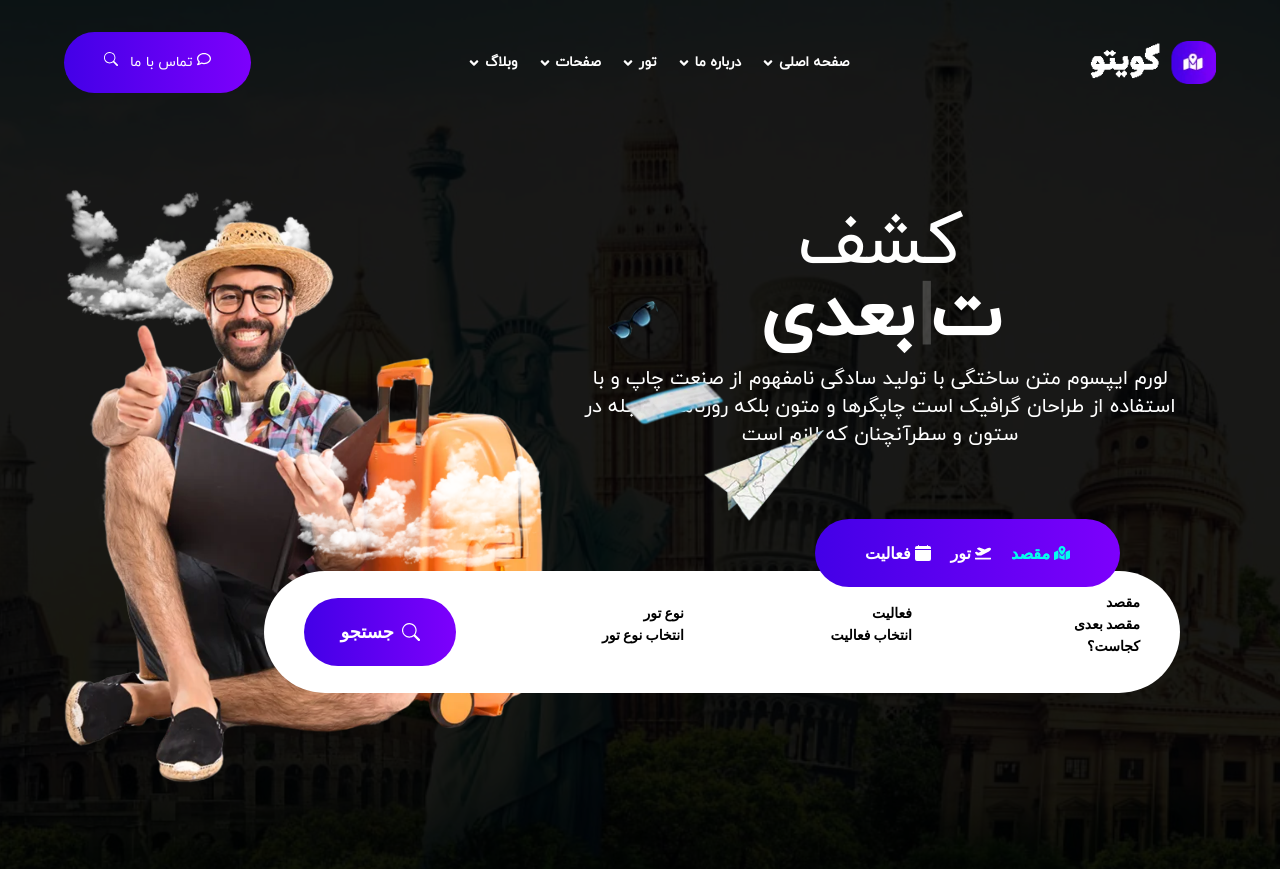
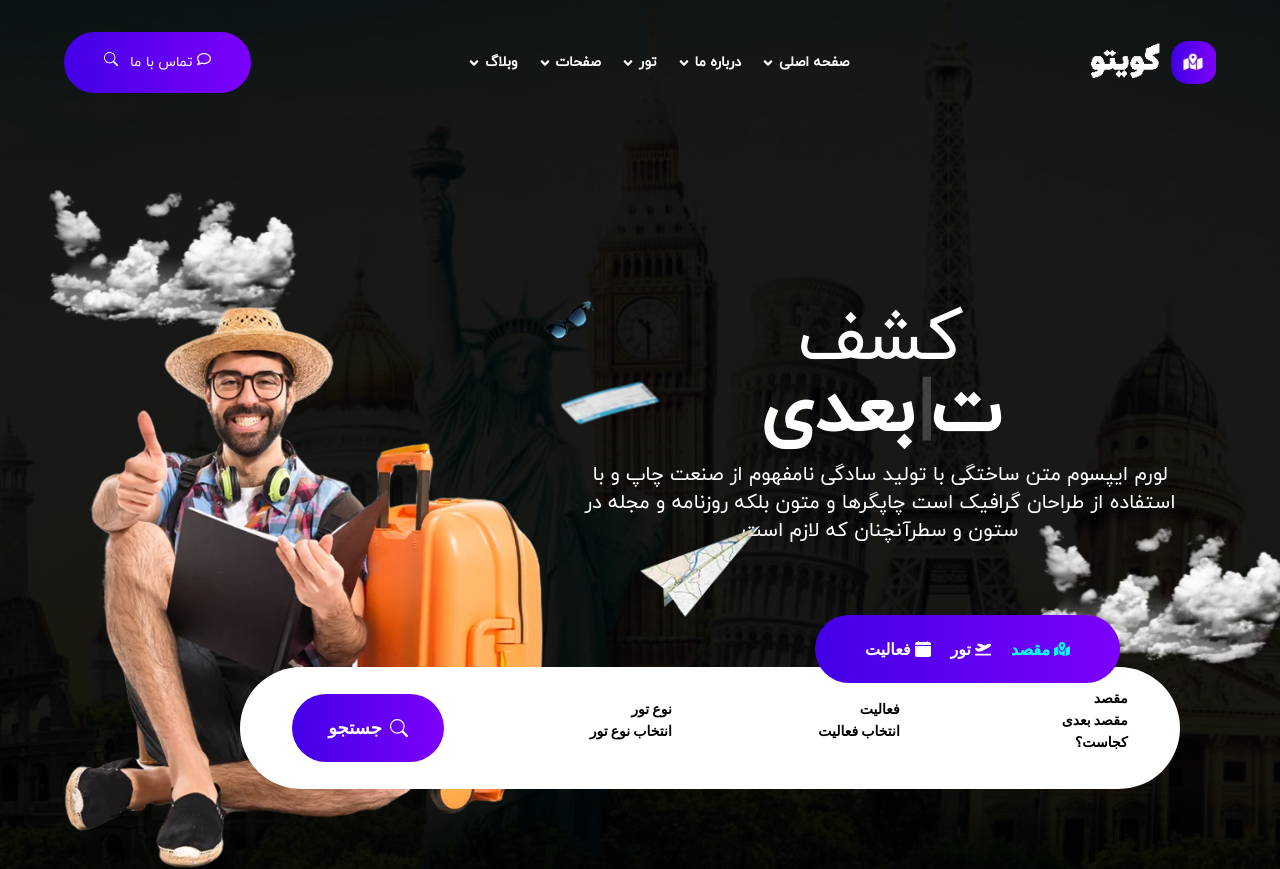
Before and after one commit to shivarahimi/tourism_project, a Next.js app: page / in a window 1280 px wide. Shown: the top 869 px of the page. Built offline with nearby package versions, Linux system fonts and the light colour scheme.

Commit message:
shiva-update

```diff
--- /dev/null
+++ b/src/components/common/Animation/RightToLeftImg/RightToLeftImg.tsx
@@ -0,0 +1,31 @@
+// base
+import { FC } from "react";
+// lib
+import { motion } from "framer-motion";
+
+interface IPropType {
+  children: React.ReactNode;
+  className?: string;
+  duration?: number;
+}
+
+const RightToLeftImg: FC<IPropType> = ({ children, className, duration }) => {
+  return (
+    <motion.div
+      className={className}
+      animate={{
+        x: ["0%", "100%", "0%"], // حرکت به چپ و راست
+      }}
+      transition={{
+        duration: duration, // مدت زمان حرکت
+        repeat: Infinity, // تکرار حرکت
+        repeatType: "loop", // تکرار به صورت حلقه
+        ease: "easeInOut", // نوع انیمیشن
+      }}
+    >
+      {children}
+    </motion.div>
+  );
+};
+
+export { RightToLeftImg };
--- a/src/components/common/ExploreJourney/ExploreJourney.tsx
+++ b/src/components/common/ExploreJourney/ExploreJourney.tsx
@@ -4,6 +4,7 @@ import { FC } from "react";
 import { FullButton } from "../FullButton/FullButton";
 import { FullImage } from "../FullImage/FullImage";
 import { exploreEventTypeEnum } from "#/src/core/enums/exploreEventType.enum";
+import { RightToLeft } from "../Animation/RightToLeft/RightToLeft";
 
 interface IPropType {
   data: ExploreEventDataType;
@@ -29,17 +30,25 @@ const ExploreJourney: FC<IPropType> = ({ data, dataType }) => {
     dataType === exploreEventTypeEnum.exploreEvent
       ? ""
       : "flex items-center gap-2";
-  // const isExploreEvent = dataType === exploreEventTypeEnum.exploreEvent;
   return (
     <section>
       <div className={`flex flex-col justify-center z-20 ${exploreEventWidth}`}>
         <div className={`mb-5 ${exploreEventText}`}>
-          <div className={`text-[28px] xl:text-[42px] ${exploreEventStar}`}>
-            <FullImage src={defaultImage1} alt="استار" width={28} height={28} />
-            {data.title}
-          </div>
+          <RightToLeft duration={0.5} animName="easeOut">
+            <div className={`text-[28px] xl:text-[42px] ${exploreEventStar}`}>
+              <FullImage
+                src={defaultImage1}
+                alt="استار"
+                width={28}
+                height={28}
+              />
+              {data.title}
+            </div>
+          </RightToLeft>
           <h1 className="font-black text-[35px] xl:text-[53px]">{data.info}</h1>
-          <p className="text-[20px] xl:text-lg text-start">{data.desc}</p>
+          <RightToLeft duration={0.5} animName="easeOut">
+            <p className="text-[20px] xl:text-lg text-start">{data.desc}</p>
+          </RightToLeft>
         </div>
         <div>
           <ul
--- a/src/components/containers/LandingContainer/Intro/Intro.tsx
+++ b/src/components/containers/LandingContainer/Intro/Intro.tsx
@@ -1,17 +1,18 @@
 "use client";
 // base
-import { FC, useRef } from "react";
+import { FC } from "react";
+// lib
 import { Typewriter } from "react-simple-typewriter";
 // components
+import { Mover } from "#/src/components/common/Animation/Mover/Mover";
+import { RightToLeftImg } from "#/src/components/common/Animation/RightToLeftImg/RightToLeftImg";
+import { FullImage } from "#/src/components/common/FullImage/FullImage";
 import { TabSearchBox } from "./TabSearchBox/TabSearchBox";
-import { FullImage } from "#/src/components/common/FullImage/FullImage";
-import { useInView, motion } from "framer-motion";
+import { motion } from "framer-motion";
 
 interface IPropType {}
 
 const Intro: FC<IPropType> = () => {
-  const ref = useRef(null); // برای رفرنس دادن به بخش مورد نظر
-  const isInView = useInView(ref, { once: true }); // وقتی برای اولین بار وارد نمای کاربر شود
   const defaultImage1 = "/images/landing/Intro/banner_men.png";
   const defaultImage2 = "/images/landing/Intro/cloud2.png";
   const defaultImage3 = "/images/landing/Intro/plane1.png";
@@ -20,6 +21,12 @@ const Intro: FC<IPropType> = () => {
 
   return (
     <section className="relative z-20">
+      <motion.div
+        className="container flex flex-col-reverse items-center xl:flex-row xl:items-start md:justify-between text-white w-[90%] xl:mt-24 mx-auto"
+        initial={{ x: 0 }}
+        whileHover={{ x: 10 }} // حرکت به راست هنگام هاور
+        transition={{ duration: 0.5 }}
+      ></motion.div>
       <div className="flex flex-col-reverse items-center xl:flex-row xl:items-start md:justify-between text-white w-[90%] xl:mt-24 mx-auto">
         <div className="text-center max-w-2xl p-5">
           <div className="text-4xl md:text-7xl">کشف</div>
@@ -44,24 +51,17 @@ const Intro: FC<IPropType> = () => {
             ستون و سطرآنچنان که لازم است
           </p>
         </div>
-        <motion.div
-          animate={isInView ? { y: ["0px", "-10px", "0px"] } : { y: "0px" }}
-          transition={{
-            duration: 3,
-            repeat: Infinity,
-            repeatType: "loop",
-            ease: "easeInOut",
-          }}
+        <Mover duration={3} animName="easeInOut">
+          <FullImage src={defaultImage1} alt="مرد" width={550} height={550} />
+        </Mover>
+
+        <RightToLeftImg
+          className="absolute top-0 left-0 -z-10 hidden lg:block"
+          duration={45}
         >
-          <FullImage src={defaultImage1} alt="مرد" width={550} height={550} />
+          <FullImage src={defaultImage2} alt="ابر" width={250} height={250} />
+        </RightToLeftImg>
 
-          <FullImage
-            src={defaultImage2}
-            alt="ابر"
-            width={250}
-            height={250}
-            className="absolute top-0 left-0 -z-10 hidden lg:block"
-          />
         <FullImage
           src={defaultImage4}
           alt="عینک"
@@ -71,7 +71,7 @@ const Intro: FC<IPropType> = () => {
         />
         <FullImage
           src={defaultImage5}
-            alt="عکس"
+          alt="تیکت"
           width={100}
           height={100}
           className="absolute top-48 left-[35rem] hidden xl:block"
@@ -83,14 +83,13 @@ const Intro: FC<IPropType> = () => {
           height={120}
           className="absolute bottom-72 left-[40rem] hidden xl:block"
         />
-          <FullImage
-            src={defaultImage2}
-            alt="ابر"
-            width={250}
-            height={250}
-            className="absolute bottom-60 right-0 hidden xl:block"
-          />
-        </motion.div>
+
+        <RightToLeftImg
+          className="absolute bottom-60 right-10 hidden xl:block"
+          duration={45}
+        >
+          <FullImage src={defaultImage2} alt="ابر" width={250} height={250} />
+        </RightToLeftImg>
       </div>
       <TabSearchBox />
     </section>
--- a/src/components/containers/LandingContainer/Intro/TabSearchBox/TabSearchBox.tsx
+++ b/src/components/containers/LandingContainer/Intro/TabSearchBox/TabSearchBox.tsx
@@ -64,7 +64,7 @@ const TabSearchBox: FC<IPropType> = () => {
                     exit="exit"
                     variants={variants}
                     transition={{ duration: 0.5, ease: "easeInOut" }}
-                    className="flex flex-col lg:flex-row items-center justify-center lg:gap-32 bg-white text-black p-10 md:py-5 rounded-2xl lg:rounded-[100px]"
+                    className="flex flex-col lg:flex-row items-center justify-center lg:gap-32 bg-white text-black p-10 md:py-5 rounded-2xl lg:rounded-[100px] w-[320px] sm:w-[500px] md:w-[600px] lg:w-[940px]"
                   >
                     {tabContent.map((item, index) => (
                       <div key={index} className="mb-4 w-[100px]">
--- a/src/components/containers/LandingContainer/StartJourney/StartJourney.tsx
+++ b/src/components/containers/LandingContainer/StartJourney/StartJourney.tsx
@@ -1,4 +1,5 @@
 // base
+import { RightToLeft } from "#/src/components/common/Animation/RightToLeft/RightToLeft";
 import { ExploreJourney } from "#/src/components/common/ExploreJourney/ExploreJourney";
 import { FullImage } from "#/src/components/common/FullImage/FullImage";
 import { ExploreEventData } from "#/src/core/data/Landing/ExploreEvent.data";
@@ -26,7 +27,6 @@ const StartJourney: FC<ISharePropType> = ({ dataType }) => {
           className="hidden xl:block absolute top-0 left-0 h-full"
         />
       </div>
-
       <FullImage
         src={defaultImage2}
         alt="چمدان"
@@ -34,6 +34,7 @@ const StartJourney: FC<ISharePropType> = ({ dataType }) => {
         height={550}
         className="hidden lg:block !-z-10 xl:!z-20 absolute top-20 left-[17rem]"
       />
+
       <FullImage
         src={defaultImage3}
         alt="لاین"
@@ -41,6 +42,7 @@ const StartJourney: FC<ISharePropType> = ({ dataType }) => {
         height={600}
         className="hidden lg:block lg:-right-40 lg:-bottom-20 absolute xl:-bottom-20 xl:right-60 -z-20"
       />
+
       <ExploreJourney data={data} />
     </section>
   );
--- a/src/styles/globals.css
+++ b/src/styles/globals.css
@@ -64,12 +64,6 @@ body {
   padding: 10px 50px 10px;
   gap: 20px;
 }
-.ant-tabs-nav .ant-tabs-nav-wrap {
-  position: absolute;
-  z-index: 10;
-  right: 60px;
-  top: 32px;
-}
 .ant-tabs-nav-wrap .ant-tabs-nav-list .ant-tabs-ink-bar {
   width: 0px !important;
 }
@@ -88,3 +82,14 @@ body {
 .ant-tabs .ant-tabs-tab.ant-tabs-tab-active .ant-tabs-tab-btn {
   color: #04fdee !important;
 }
+.ant-tabs-nav .ant-tabs-nav-wrap {
+  position: absolute;
+  z-index: 10;
+  right: 60px;
+  top: 32px;
+}
+@media screen and (max-width: 576px) {
+  .ant-tabs-nav .ant-tabs-nav-wrap {
+    right: 15px;
+  }
+}
```
Lines whose indentation alone changed are shown as unchanged.
